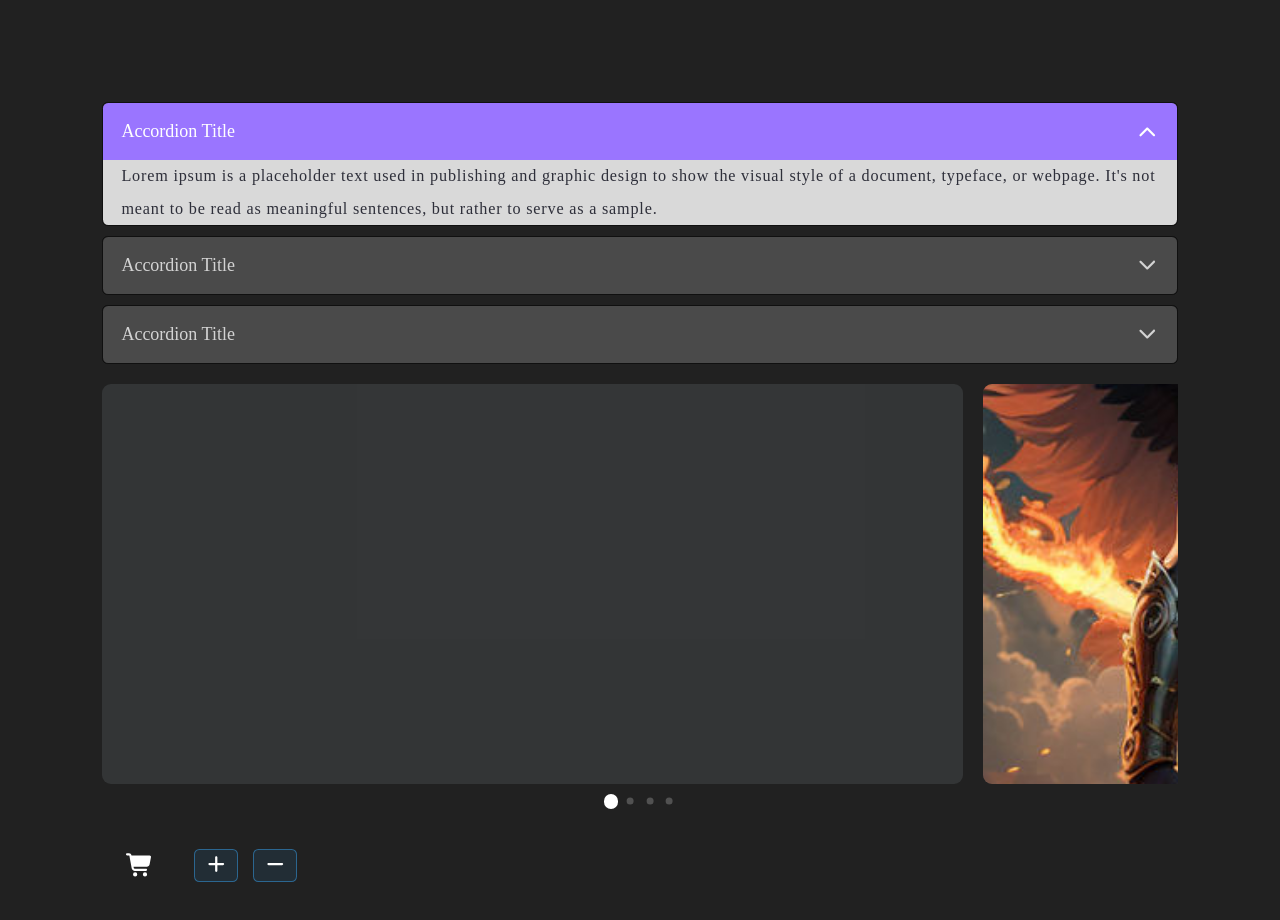
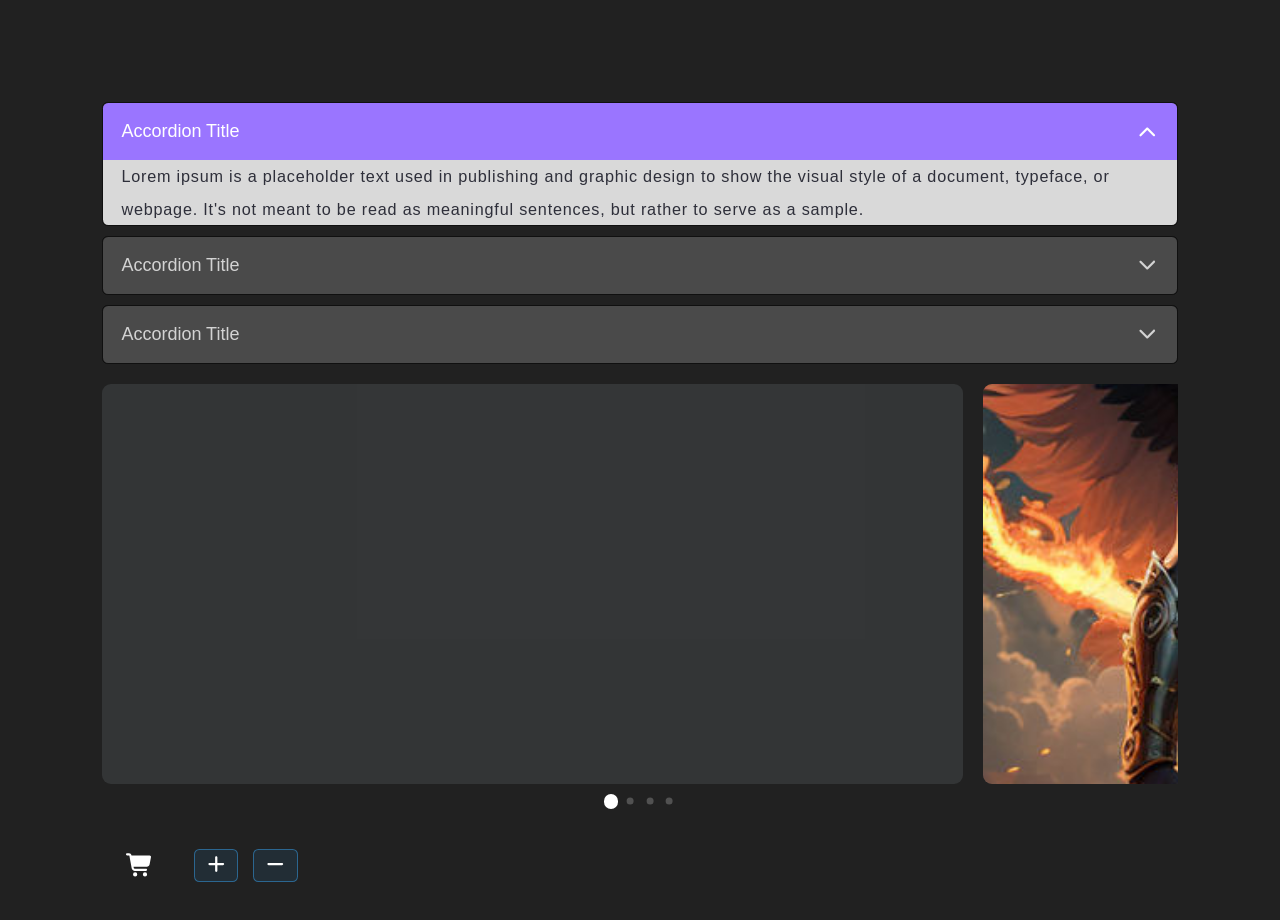
Before and after one commit to CoderAk0021/Project-1, a plain HTML site: page index.html in a window 1280 px wide. Drawn offline with Linux system fonts and the light colour scheme.

Commit message:
Update style.css

```diff
--- a/style.css
+++ b/style.css
@@ -4,7 +4,7 @@
   padding: 0;
   font-size: 18px;
   scrollbar-width: 0;
-  font-family:sens-serif;
+  font-family:sans-serif;
 }
 
 body {
```
